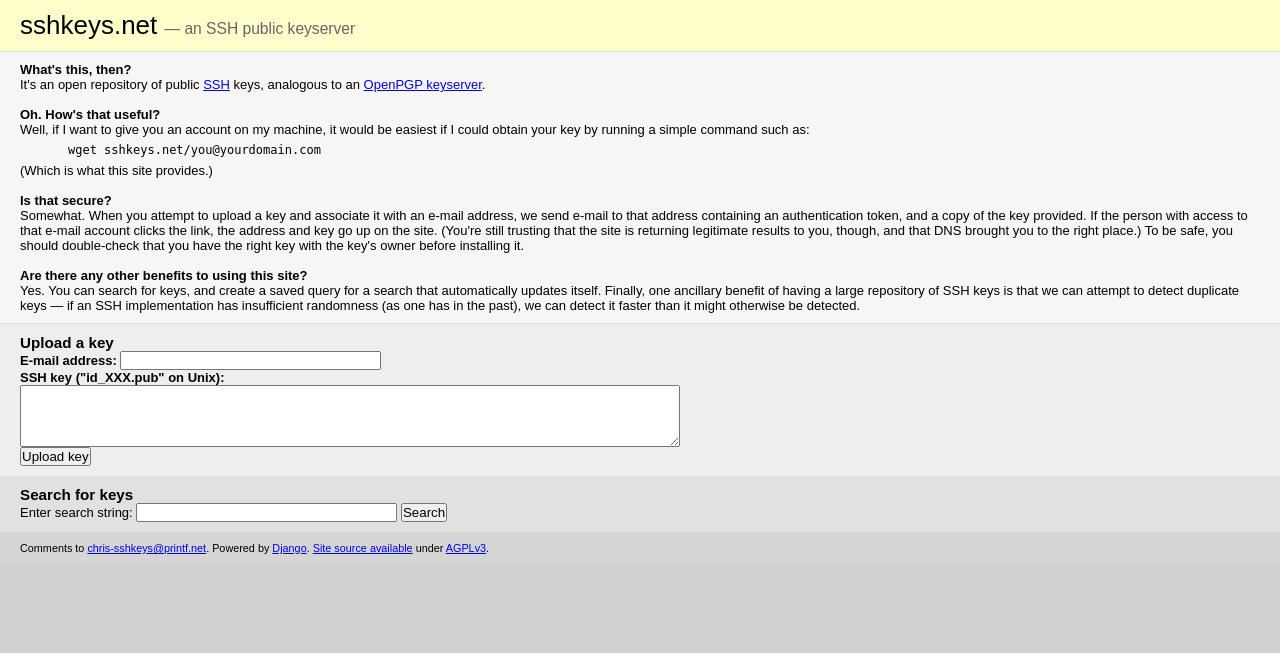
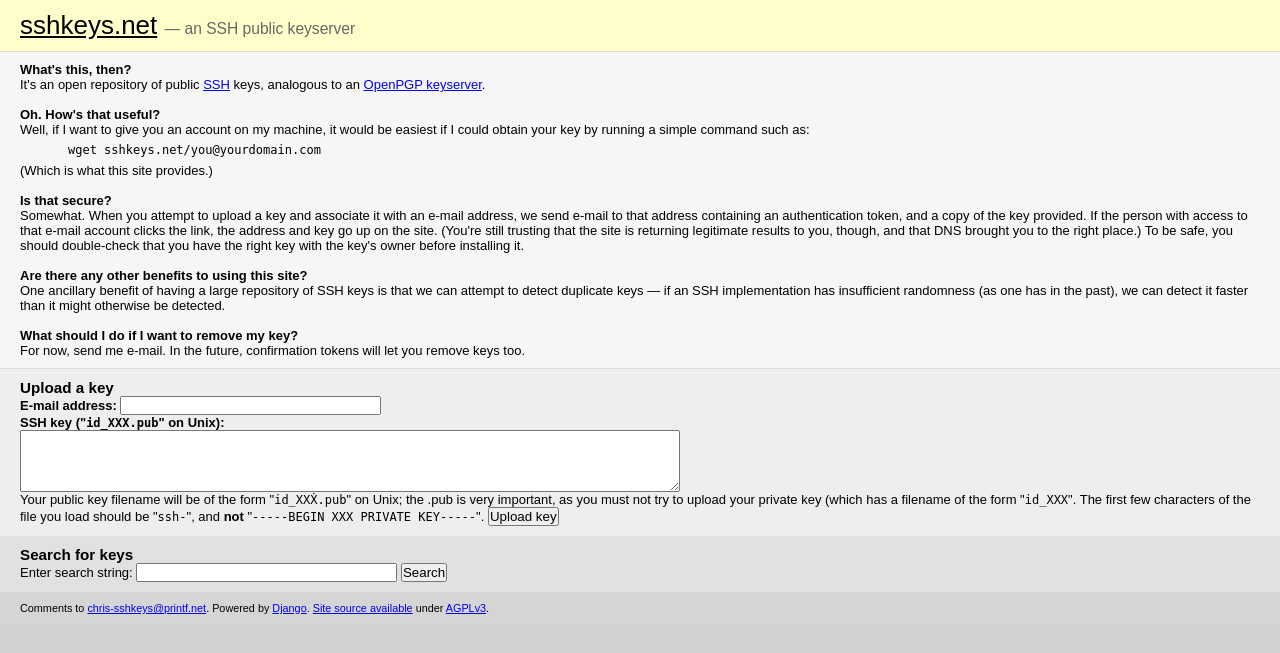
Before and after one commit to cjb/sshkeys, a Django app: template templates/keys/address_index.html in a window 1280 px wide. Shown: the top 653 px of the page. Run offline with Django 3.2, Linux system fonts and the light colour scheme; the template is opened without the code that fills it, so the values that code supplies are empty.

Commit message:
404 handling and template updates.

```diff
--- a/settings.py
+++ b/settings.py
@@ -1,6 +1,6 @@
 # Django settings for sshkeys project.
 
-DEBUG = True
+DEBUG = False
 TEMPLATE_DEBUG = DEBUG
 
 ADMINS = (
--- a/templates/keys/address_index.html
+++ b/templates/keys/address_index.html
@@ -26,12 +26,15 @@
 
   <br><br>
   <h4>Are there any other benefits to using this site?</h4>
-  Yes.  You can search for keys, and create a saved query for a search
-  that automatically updates itself.  Finally, one ancillary benefit
-  of having a large repository of SSH keys is that we can attempt to
-  detect duplicate keys &mdash; if an SSH implementation has
-  insufficient randomness (as one has in the past), we can detect it
+  One ancillary benefit of having a large repository of SSH keys is that
+  we can attempt to detect duplicate keys &mdash; if an SSH implementation
+  has insufficient randomness (as one has in the past), we can detect it
   faster than it might otherwise be detected.
+
+  <br><br>
+  <h4>What should I do if I want to remove my key?</h4>
+  For now, send me e-mail.  In the future, confirmation tokens will let
+  you remove keys too.
 </div>
 {% endblock %}
 
@@ -40,8 +43,14 @@
   <h3>Upload a key</h3>
   <form action="/upload/" method="post">
   <b>E-mail address:</b> <input type="text" name="address" size="30"><p>
-  <b>SSH key ("id_XXX.pub" on Unix):</b><p>
+  <b>SSH key ("<tt>id_XXX.pub</tt>" on Unix):</b><p>
   <textarea rows="4" cols="80" wrap="soft" name="keytext"></textarea><p>
+  Your public key filename will be of the form "<tt>id_XXẊ.pub</tt>" on Unix;
+  the .pub is very important, as you must not try to upload your private key
+  (which has a filename of the form "<tt>id_XXX</tt>".  The first few
+  characters of the file you load should be "<tt>ssh-</tt>", and <b>not</b>
+  "<tt>-----BEGIN XXX PRIVATE KEY-----</tt>".
+
   <input type="submit" value="Upload key">
   </form>
 </div>
--- a/templates/keys/base_template.html
+++ b/templates/keys/base_template.html
@@ -16,6 +16,7 @@
     th { width:12em; text-align:right; color:#666; padding-right:.5em; }
     blockquote { margin: 0.5em 4em; }
     blockquote { font-family: monospace;}
+    #logo { color:#000; }
     #summary { background: #ffc; }
     #explanation { background:#f6f6f6; }
     #secone { background:#eee; border-bottom: 0px none; }
@@ -28,7 +29,7 @@
 
 <body>
 <div id="summary">
-    <h1>sshkeys.net <span>&mdash; an SSH public keyserver</span></h1>
+    <h1><a id="logo" href="http://sshkeys.net/">sshkeys.net</a> <span>&mdash; an SSH public keyserver</span></h1>
 </div>
 
 {% block explanation %}{% endblock %}
--- a/templates/keys/email_confirmation_message.txt
+++ b/templates/keys/email_confirmation_message.txt
@@ -10,8 +10,9 @@ To confirm this is correct, go to:
 
 http://sshkeys.net/confirm/{{ confirmation_key }}/
 
-If this is not correct, you can either do nothing or let me know by
-replying to this mail.
+If this is not correct, *do not click on the link above*.
+
+Thanks,
 
 --
 chris-sshkeys@printf.net
--- a/urls.py
+++ b/urls.py
@@ -5,6 +5,7 @@ from sshkeys.keys.models import Address
 from django.contrib import admin
 admin.autodiscover()
 
+handler404 = 'sshkeys.keys.views.view404'
 urlpatterns = patterns('sshkeys.keys.views',
     (r'^$',                         'index'),
     (r'^list/?$',                   'list'),
```
Also changed, not shown: keys/views.py (+9 -2 lines), sshkeys.db.
